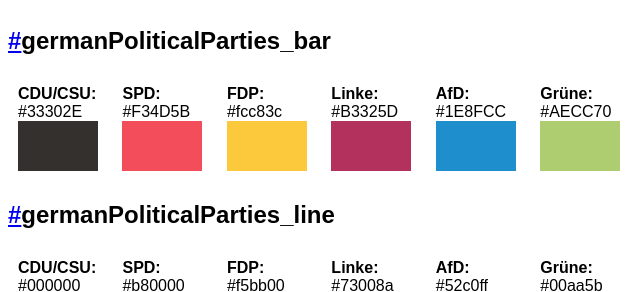
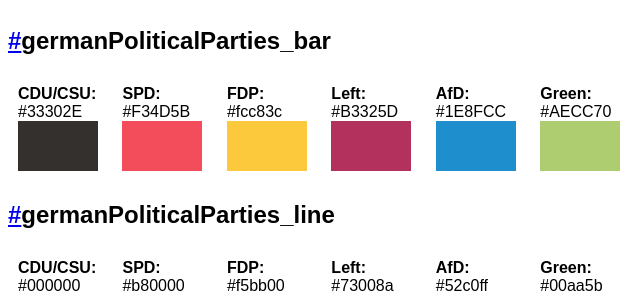
Before and after one commit to ft-interactive/g-chartcolour, a website: page index.html in a window 1280 px wide. Shown: the part 1655-1947 px from the top of the page, 0-640 px from the left. Drawn offline with Linux system fonts and the light colour scheme.

Commit message:
build 0.8.16

```diff
--- a/index.html
+++ b/index.html
@@ -324,7 +324,7 @@
             </div>
 
             <div class="swatch-container">
-                <b>Linke:</b><br>#B3325D
+                <b>Left:</b><br>#B3325D
                 <div class="swatch" style="background:#B3325D">&nbsp;</div>
             </div>
 
@@ -334,7 +334,7 @@
             </div>
 
             <div class="swatch-container">
-                <b>Grüne:</b><br>#AECC70
+                <b>Green:</b><br>#AECC70
                 <div class="swatch" style="background:#AECC70">&nbsp;</div>
             </div>
 
@@ -364,7 +364,7 @@
             </div>
 
             <div class="swatch-container">
-                <b>Linke:</b><br>#73008a
+                <b>Left:</b><br>#73008a
                 <div class="swatch" style="background:#73008a">&nbsp;</div>
             </div>
 
@@ -374,7 +374,7 @@
             </div>
 
             <div class="swatch-container">
-                <b>Grüne:</b><br>#00aa5b
+                <b>Green:</b><br>#00aa5b
                 <div class="swatch" style="background:#00aa5b">&nbsp;</div>
             </div>
 
```
Also changed, not shown: build/g-chartcolour.js, build/g-chartcolour.min.js, 1 other file.
